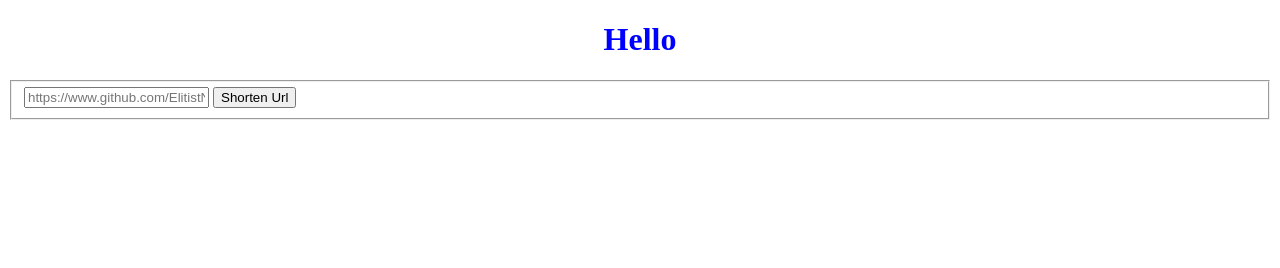
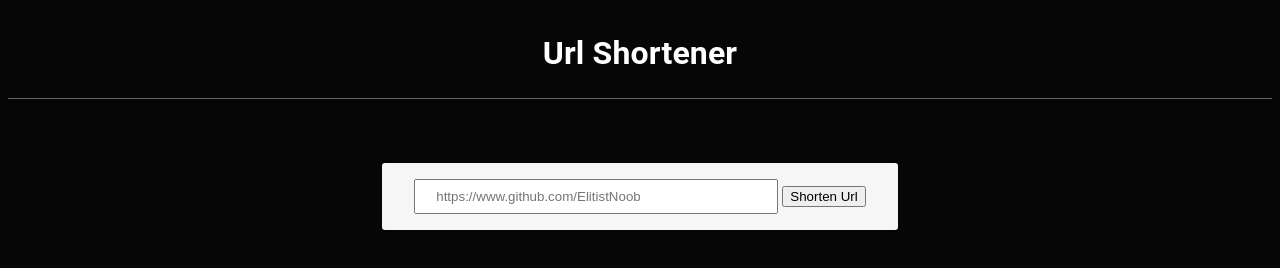
Before and after one commit to ElitistNoob/urlshortener, a website: page views/index.html in a window 1280 px wide. Drawn offline with Linux system fonts and the light colour scheme.

Commit message:
styling and minor changes

```diff
--- a/index.js
+++ b/index.js
@@ -41,7 +41,7 @@ app.post('/api/shorturl', async (req, res) => {
     await Url.create({ original_url: req.body.url });
     res.redirect('/api/shorturl/');
   } catch (err) {
-    res.status(500, 'Oops, there was an error');
+    res.status(500).json({ err });
   }
 });
 
--- a/public/style.css
+++ b/public/style.css
@@ -1,4 +1,47 @@
-h1 {
+body {
+    align-items: center;
+    background-color: #060606;
+    color: #f1f1f1;
     text-align: center;
-    color: #0000ff;
+    min-height: 100svh;
+    height: 100vh;
+    font-family: 'Roboto', sans-serif;
+    letter-spacing: 0.01rem;
 }
+
+header {
+    display: flex;
+    justify-content: center;
+    align-items: center;
+    height: 90px;
+    border-bottom: 1px solid #666;
+}
+
+header h1 {
+    font-size: 2rem;
+    font-weight: 600;
+    color: #fff;
+    text-align: center;
+}
+
+section {
+    padding-top: 2rem;
+}
+
+.preview {
+    background-color: #f6f6f6;
+    width: fit-content;
+    margin-inline: auto;
+    margin-block: 4rem;
+    color: #060606;
+    border-radius: 3px;
+    font-family: 'Source Code Pro', sans-serif;
+    font-size: 14px;
+    text-align: left;
+    padding: 1rem 2rem;
+}
+
+input {
+    min-width: 320px;
+    padding: .5rem 1.25rem;
+}
--- a/views/index.html
+++ b/views/index.html
@@ -1,5 +1,4 @@
 <!DOCTYPE html>
-
 <html lang="en">
 <head>
   <meta charset="UTF-8">
@@ -11,17 +10,15 @@
 </head>
 <body>
 <header>
-  <h1>Hello</h1>
+  <h1>Url Shortener</h1>
 </header>
 <main>
-  <section>
+  <section class="preview">
     <form action="/api/shorturl/" method="POST">
-      <fieldset>
-        <label for="url">
-          <input required type="text" id="url" name="url" placeholder="https://www.github.com/ElitistNoob" />
-        </label>
-        <button type="submit">Shorten Url</button>
-      </fieldset>
+      <label for="url">
+        <input required type="text" id="url" name="url" placeholder="https://www.github.com/ElitistNoob" />
+      </label>
+      <button type="submit">Shorten Url</button>
     </form>
   </section>
 </main>
```
